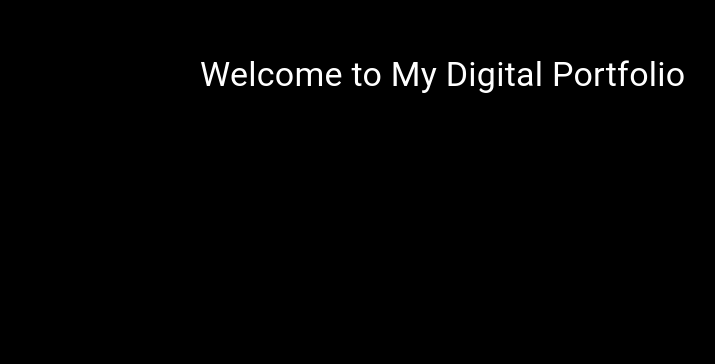
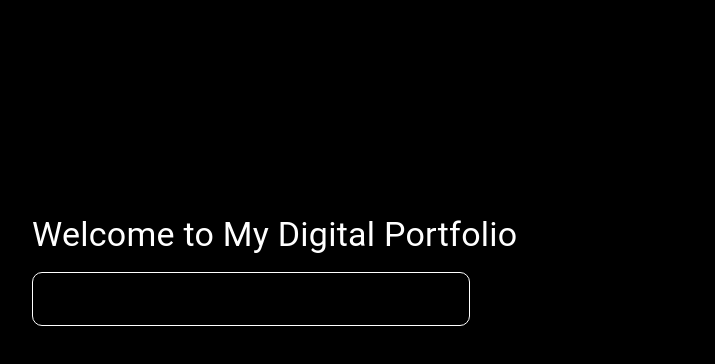
Before and after one commit to Mojjan4/portfolio-website, a React (Vite) app in the folder portfolio-website/: page / in a window 1280 px wide. Shown: the part 146-510 px from the top of the page, without its empty margins (0-715 px from the left). Built offline with nearby package versions, Linux system fonts and the light colour scheme.

Commit message:
draft layout

```diff
--- a/portfolio-website/src/index.css
+++ b/portfolio-website/src/index.css
@@ -2,10 +2,7 @@
     font-family: system-ui, Avenir, Helvetica, Arial, sans-serif;
     line-height: 1.5;
     font-weight: 400;
-  letter-spacing: 0.5em;
-
     color-scheme: light dark;
-  color: rgba#ffffff;
     background-color: #000000;
 
     font-synthesis: none;
@@ -21,8 +18,3 @@ body {
     min-width: 320px;
     min-height: 100vh;
 }
-
-h1 {
-  font-size: 5em;
-  line-height: 1.1;
-}
--- a/portfolio-website/src/main.jsx
+++ b/portfolio-website/src/main.jsx
@@ -4,7 +4,7 @@ import './index.css'
 import HomePage from './pages/HomePage.jsx'
 
 createRoot(document.getElementById('root')).render(
-  <StrictMode>
-    <HomePage />
-  </StrictMode>,
+    <StrictMode>
+        <HomePage />
+    </StrictMode>,
 )
--- a/portfolio-website/src/pages/HomePage.jsx
+++ b/portfolio-website/src/pages/HomePage.jsx
@@ -6,15 +6,31 @@ const HomePage = () => {
     <Box
       sx={{
         display: "flex",
-        alignItems: "flex-start",
-        justifyContent: "flex-start",
-        height: "100vh",
-        padding: "200px",
+        flexDirection: "column",
+        alignItems: "flex-start", // Align content to the left
+        marginLeft: "2rem", // Adjust spacing from the left edge
+        marginTop: "2rem", // Adjust spacing from the top
+        gap: 2, // Space between elements
       }}
     >
       <Typography variant="h4" color="white">
         Welcome to My Digital Portfolio
       </Typography>
+
+      {/* Second Text Inside Rounded Rectangle */}
+      <Box
+        sx={{
+          borderInlineColor: "white",
+          border: "1px solid white",
+          padding: "10px 20px",
+          borderRadius: "10px", // Rounded corners
+          display: "inline-block",
+        }}
+      >
+        <Typography variant="h6">
+          Christopher Lundqvist / Software Developer
+        </Typography>
+      </Box>
     </Box>
   );
 };
```
Lines whose indentation alone changed are shown as unchanged.
